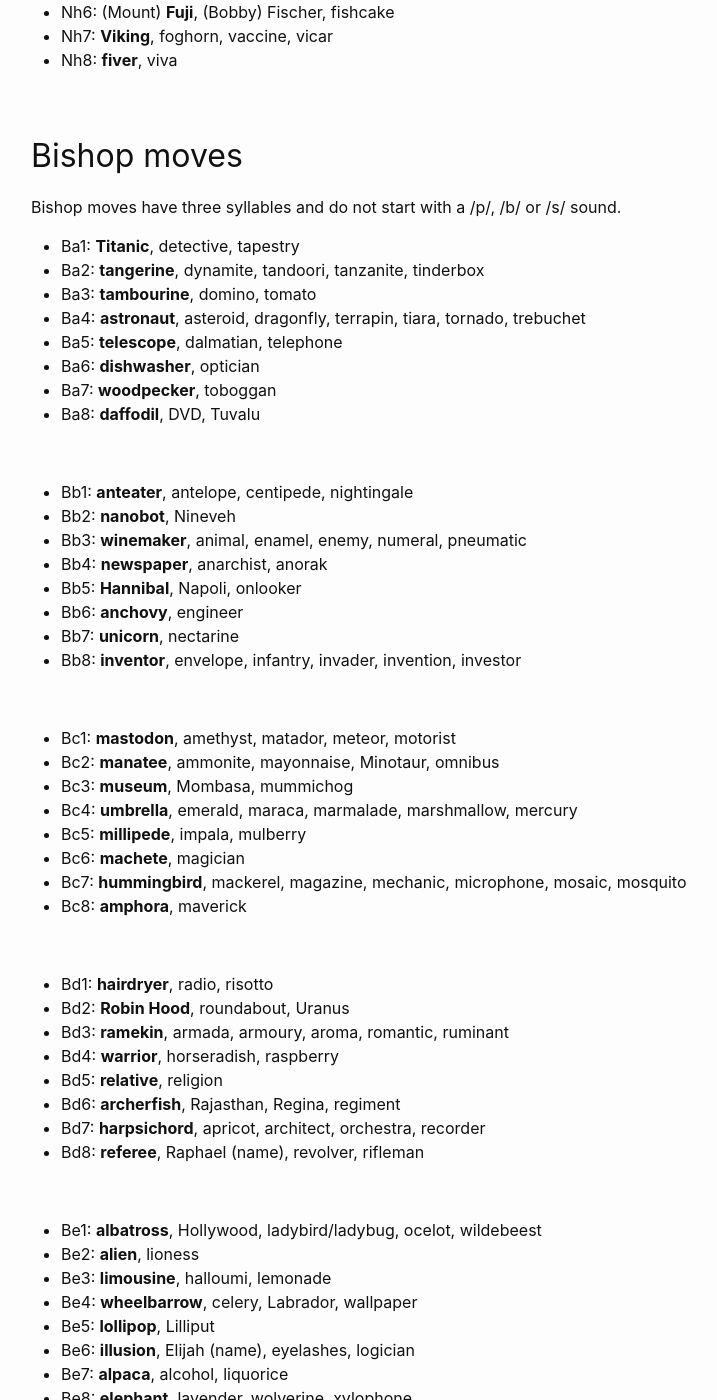
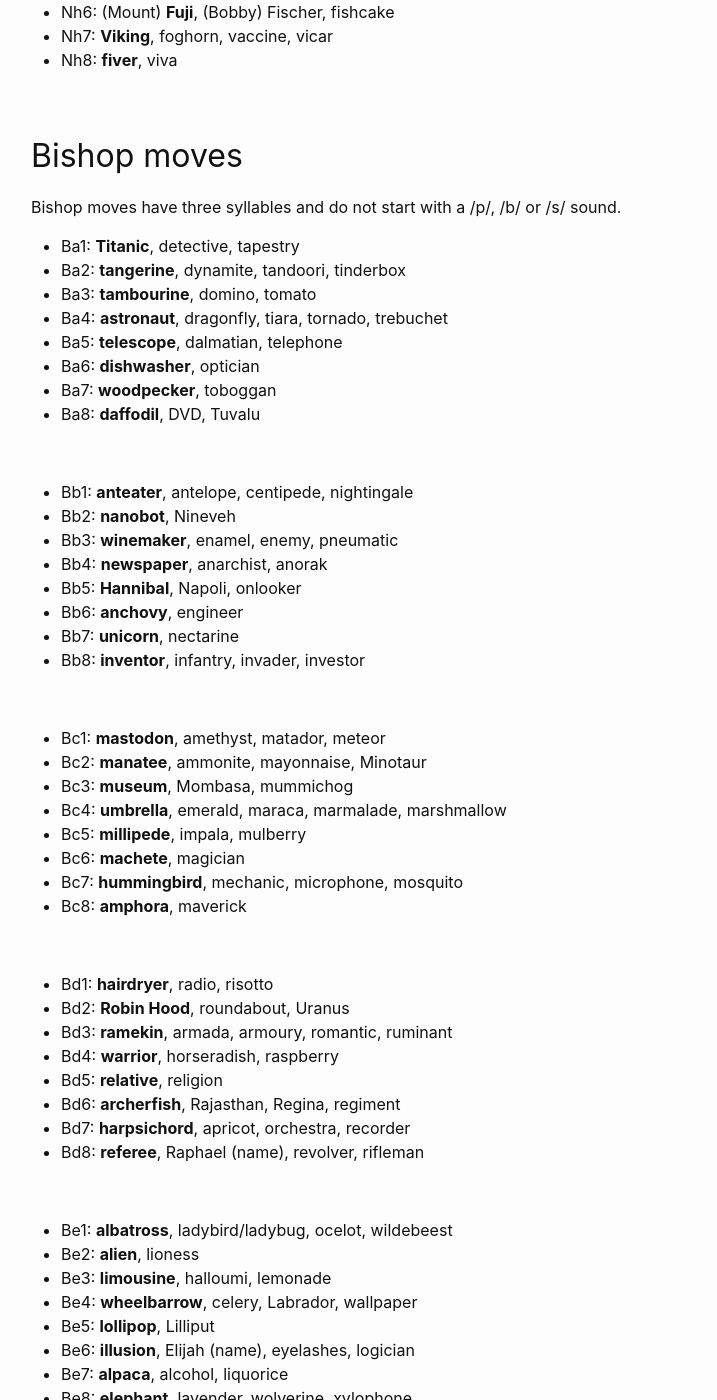
Before and after one commit to liontailedmacaque/liontailedmacaque.github.io, a Jekyll site: the page built from chessmemorypalace/picturewords.md, in a window 1280 px wide and 1400 px high, scrolled down 4424 px. Shown: the whole window, without its empty margins (239-956 px from the left). Built offline with Jekyll 4.4.1, drawn with Linux system fonts in a browser that asks for light colours; some of the changed text lies outside the part shown.

Commit message:
Update picturewords.md
removed many superfluous words

```diff
--- a/chessmemorypalace/picturewords.md
+++ b/chessmemorypalace/picturewords.md
@@ -169,9 +169,9 @@ Knight moves have two syllables and do not start with a /p/, /b/ or /s/ sound.
 Bishop moves have three syllables and do not start with a /p/, /b/ or /s/ sound.
 
 - Ba1: **Titanic**, detective, tapestry
-- Ba2: **tangerine**, dynamite, tandoori, tanzanite, tinderbox
+- Ba2: **tangerine**, dynamite, tandoori, tinderbox
 - Ba3: **tambourine**, domino, tomato
-- Ba4: **astronaut**, asteroid, dragonfly, terrapin, tiara, tornado, trebuchet
+- Ba4: **astronaut**, dragonfly, tiara, tornado, trebuchet
 - Ba5: **telescope**, dalmatian, telephone
 - Ba6: **dishwasher**, optician
 - Ba7: **woodpecker**, toboggan
@@ -179,32 +179,32 @@ Bishop moves have three syllables and do not start with a /p/, /b/ or /s/ sound.
 <p><br></p>
 - Bb1: **anteater**, antelope, centipede, nightingale
 - Bb2: **nanobot**, Nineveh
-- Bb3: **winemaker**, animal, enamel, enemy, numeral, pneumatic
+- Bb3: **winemaker**, enamel, enemy, pneumatic
 - Bb4: **newspaper**, anarchist, anorak
 - Bb5: **Hannibal**, Napoli, onlooker
 - Bb6: **anchovy**, engineer
 - Bb7: **unicorn**, nectarine
-- Bb8: **inventor**, envelope, infantry, invader, invention, investor
+- Bb8: **inventor**, infantry, invader, investor
 <p><br></p>
-- Bc1: **mastodon**, amethyst, matador, meteor, motorist
-- Bc2: **manatee**, ammonite, mayonnaise, Minotaur, omnibus
+- Bc1: **mastodon**, amethyst, matador, meteor
+- Bc2: **manatee**, ammonite, mayonnaise, Minotaur
 - Bc3: **museum**, Mombasa, mummichog
-- Bc4: **umbrella**, emerald, maraca, marmalade, marshmallow, mercury
+- Bc4: **umbrella**, emerald, maraca, marmalade, marshmallow
 - Bc5: **millipede**, impala, mulberry
 - Bc6: **machete**, magician
-- Bc7: **hummingbird**, mackerel, magazine, mechanic, microphone, mosaic, mosquito
+- Bc7: **hummingbird**, mechanic, microphone, mosquito
 - Bc8: **amphora**, maverick
 <p><br></p>
 - Bd1: **hairdryer**, radio, risotto
 - Bd2: **Robin Hood**, roundabout, Uranus
-- Bd3: **ramekin**, armada, armoury, aroma, romantic, ruminant
+- Bd3: **ramekin**, armada, armoury, romantic, ruminant
 - Bd4: **warrior**, horseradish, raspberry
 - Bd5: **relative**, religion
 - Bd6: **archerfish**, Rajasthan, Regina, regiment
-- Bd7: **harpsichord**, apricot, architect, orchestra, recorder
+- Bd7: **harpsichord**, apricot, orchestra, recorder
 - Bd8: **referee**, Raphael (name), revolver, rifleman
 <p><br></p>
-- Be1: **albatross**, Hollywood, ladybird/ladybug, ocelot, wildebeest
+- Be1: **albatross**, ladybird/ladybug, ocelot, wildebeest
 - Be2: **alien**, lioness
 - Be3: **limousine**, halloumi, lemonade
 - Be4: **wheelbarrow**, celery, Labrador, wallpaper
```
Also changed, not shown: other parts of chessmemorypalace/picturewords.md (+47 -47 lines).
